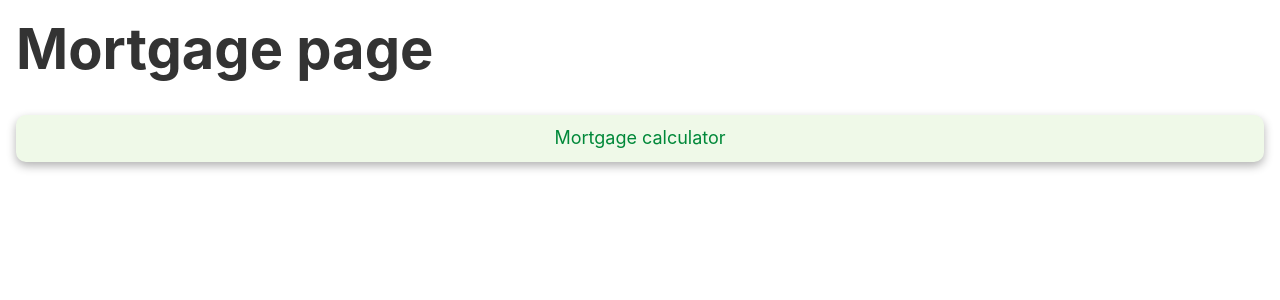
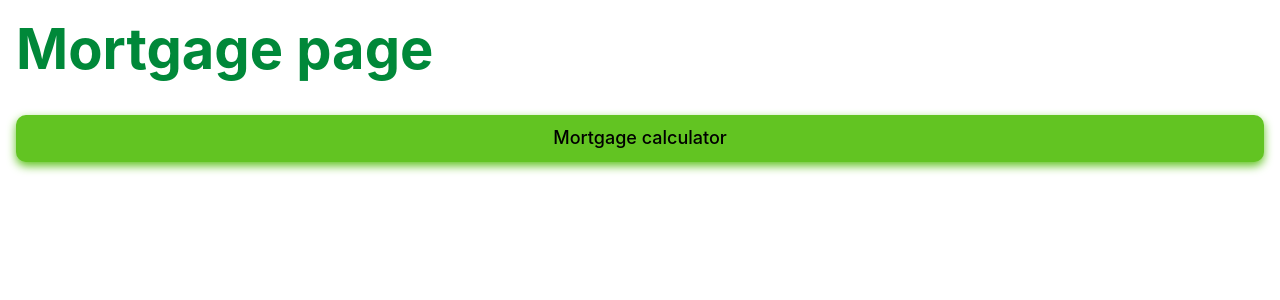
Before and after one commit to magda5281/mortgage-calculator, a React (Create React App) app: page / in a window 1280 px wide. Shown: the top 300 px of the page. Built offline with nearby package versions, Linux system fonts and the light colour scheme.

Commit message:
Update to btn styles to improve accessibility

```diff
--- a/src/styles/global.css
+++ b/src/styles/global.css
@@ -2,10 +2,11 @@
 :root {
   --brand-color-primary: #008839;
   --brand-color-secondary: #62c422;
-  --brand-color-background: rgba(98, 196, 34, 0.1);
+  --brand-color-background-opacity: rgba(98, 196, 34, 0.1);
+  --brand-color-background: #e0f4d8;
   --text-color: #333;
   --border-primary: #ccc;
-  --box-shadow-primary: 0px 4px 10px rgba(0, 0, 0, 0.3);
+  --box-shadow-primary: 0px 4px 10px #62c422;
   font-size: 100%;
   --font-family:
     -apple-system, BlinkMacSystemFont, 'Segoe UI', 'Roboto', 'Oxygen', 'Ubuntu',
@@ -41,6 +42,7 @@ h1 {
   font-size: clamp(2rem, 5vw + 1rem, 3.5rem); /* ~32px–56px */
   font-weight: 700;
   line-height: 1.2;
+  color: var(--brand-color-primary);
 }
 
 h2 {
@@ -97,10 +99,10 @@ input:invalid {
 
 .primary_btn {
   padding: 0.5em;
-  color: var(--brand-color-primary);
   border: none;
   border-radius: 10px;
   box-shadow: var(--box-shadow-primary);
-  background-color: var(--brand-color-background);
+  background-color: var(--brand-color-secondary);
   cursor: pointer;
+  font-weight: 500;
 }
--- a/src/styles/modal.css
+++ b/src/styles/modal.css
@@ -20,7 +20,7 @@
 }
 
 dialog::backdrop {
-  background-color: var(--brand-color-background);
+  background-color: var(--brand-color-background-opacity);
   backdrop-filter: blur(2px);
 }
 
```
